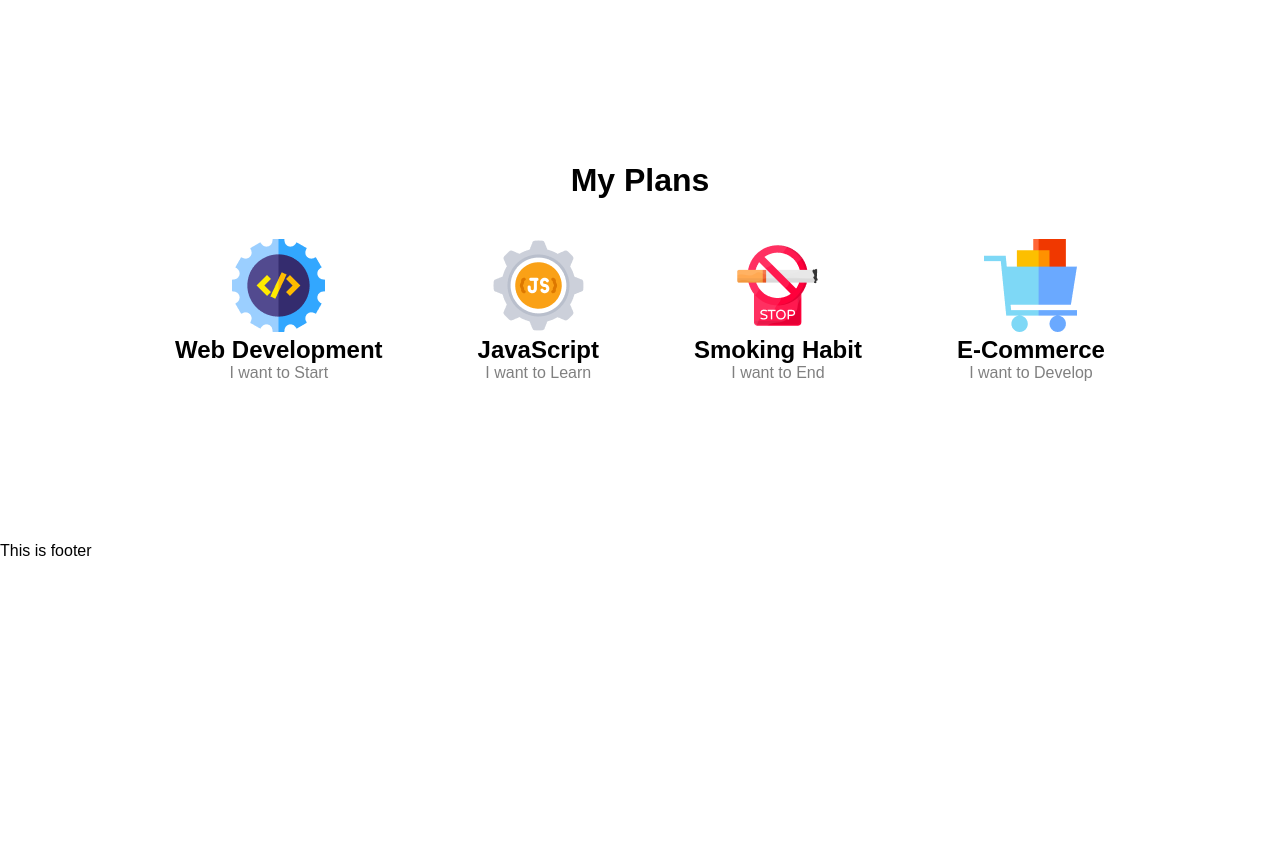
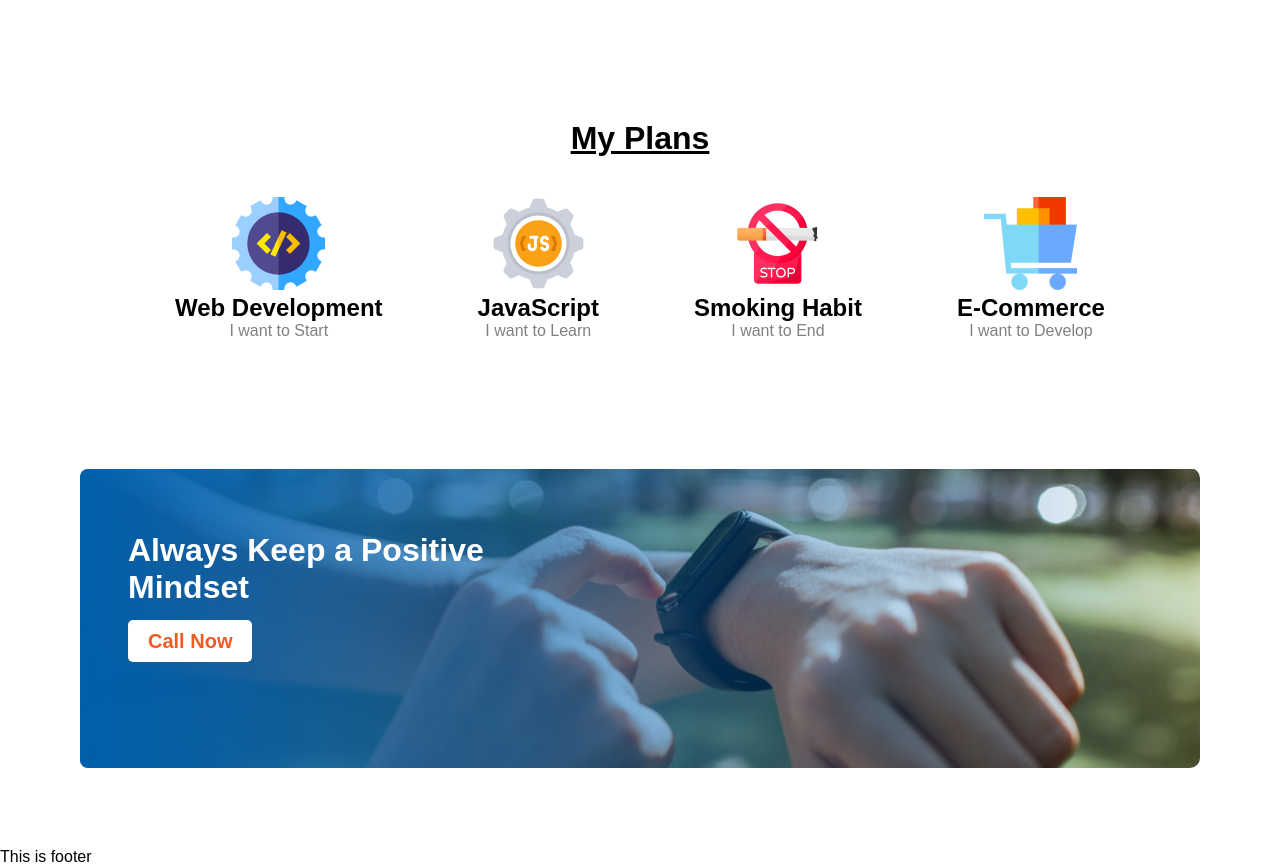
Before and after one commit to Ashiqur2279/project-01, a plain HTML site: page index.html in a window 1280 px wide. Shown: the part 1673-2539 px from the top of the page. Before the commit the page ends 2233 px from the top, so only its background shows below. Drawn offline with Linux system fonts and the light colour scheme.

Commit message:
Image Overlay Added

```diff
--- a/index.html
+++ b/index.html
@@ -22,9 +22,12 @@
                 debitis expedita labore eos mollitia optio explicabo. Commodi a vel asperiores architecto ab, eaque facilis
                 doloremque perspiciatis.
             </p>
-                <button>
+                <!-- <button>
                     Contact Us
-                </button>
+                </button> -->
+                <div id="button_1" >
+                    <a href="#" id="button" class="button">Contact Us</a>
+                </div>
         </div>
     </header>
     <main class="main">
@@ -92,6 +95,29 @@
                 </div>
             </div>
         </div>
+        <div class="positive_mindset">
+            <img class="overlay_img" src="./images/gradient1.png" alt="gradient1">
+            <div class="overlay_head">
+                <h1>
+                    Always Keep a Positive Mindset
+                </h1>
+                <a href="#" id="button_2" class="button">Call Now</a>
+            </div>
+        </div>
+
+        <!-- testing purpose  -->
+        <!-- <div class="image_container">
+            <img src="./images/watch.png" alt="watch">
+            <div class="overlay_image">
+                <img src="./images/gradient1.png" alt="gradient1">
+            </div>
+            <div class="overlay_content">
+                <h1>
+                    Always Keep a positive Mindset.
+                </h1>
+                <a href="#" class="button">Contact Us</a>
+            </div> -->
+        </div>
     </main>
     <footer class="footer">
         This is footer
--- a/style/style.css
+++ b/style/style.css
@@ -29,7 +29,7 @@
     font-size: 16px;
     margin-bottom: 1.5rem;
 }
-.heading_content button{
+.button{
     width: 160px;
     height: 65px;
     background-color: #f15b22;
@@ -37,7 +37,14 @@
     border-radius: 5px;
     border: none;
     font-size: 20px;
-    margin-bottom: 10rem;
+    padding: 10px 20px;
+    cursor: pointer;
+    text-decoration: none;
+}
+
+#button_1{
+    /* margin-bottom: 10rem; */
+    padding-bottom: 10rem;
 }
 
 /* main content */
@@ -83,6 +90,7 @@
     display: flex;
     justify-content: center;
     margin-bottom: 2.5rem;
+    text-decoration: underline;
 }
 /* .plans{
     margin-right: 5rem;
@@ -101,7 +109,7 @@
     align-items: center;
     margin-left: 5rem;
     margin-right: 5rem;
-    margin-bottom: 10rem;
+    margin-bottom: 8rem;
 }
 
 .plan_content {
@@ -110,3 +118,69 @@
 .plan_content p{
     color: grey;
 }
+
+/* positive_mindset */
+
+.positive_mindset{
+    position: relative;
+    background-image: url('../images/watch.png');
+    height: 300px;
+    background-size: cover;
+    margin: 0rem 5rem 5rem;
+    border-radius: 10px;
+}
+.overlay_img{
+    position: absolute;
+    /* display: inline-block; */
+    top: 0;
+    left: 0;
+    width: 100%;
+    height: 100%;
+}
+.overlay_head{
+    position: absolute;
+    color: white;
+    margin-top: 4rem;
+    margin-left: 3rem;
+    margin-right: 60%;
+    /* top: 25%; */
+    /* left: 25%; */
+    /* transform: translate(-50%, -50%); */
+    /* z-index: 1; */
+}
+.overlay_head h1{
+    margin-bottom: 1.5rem;
+}
+
+#button_2{
+    background-color: white;
+    color: #f15b22;
+    font-weight: bold;
+}
+
+/* test */
+
+/* .image_container{
+    position: relative;
+    display: inline-block;
+}
+.overlay_image{
+    position: absolute;
+    top: 0;
+    left: 0;
+    width: 100%;
+    height: 100%;
+    opacity: 0.7;
+}
+.overlay_content{
+    position: absolute;
+    top: 50%;
+    left: 50%;
+    transform: translate(-50%, -50%);
+    text-align: center;
+    color: white;
+}
+.overlay_content h1{
+    font-size: 2rem;
+    margin-bottom: 1.2rem;
+} */
```
